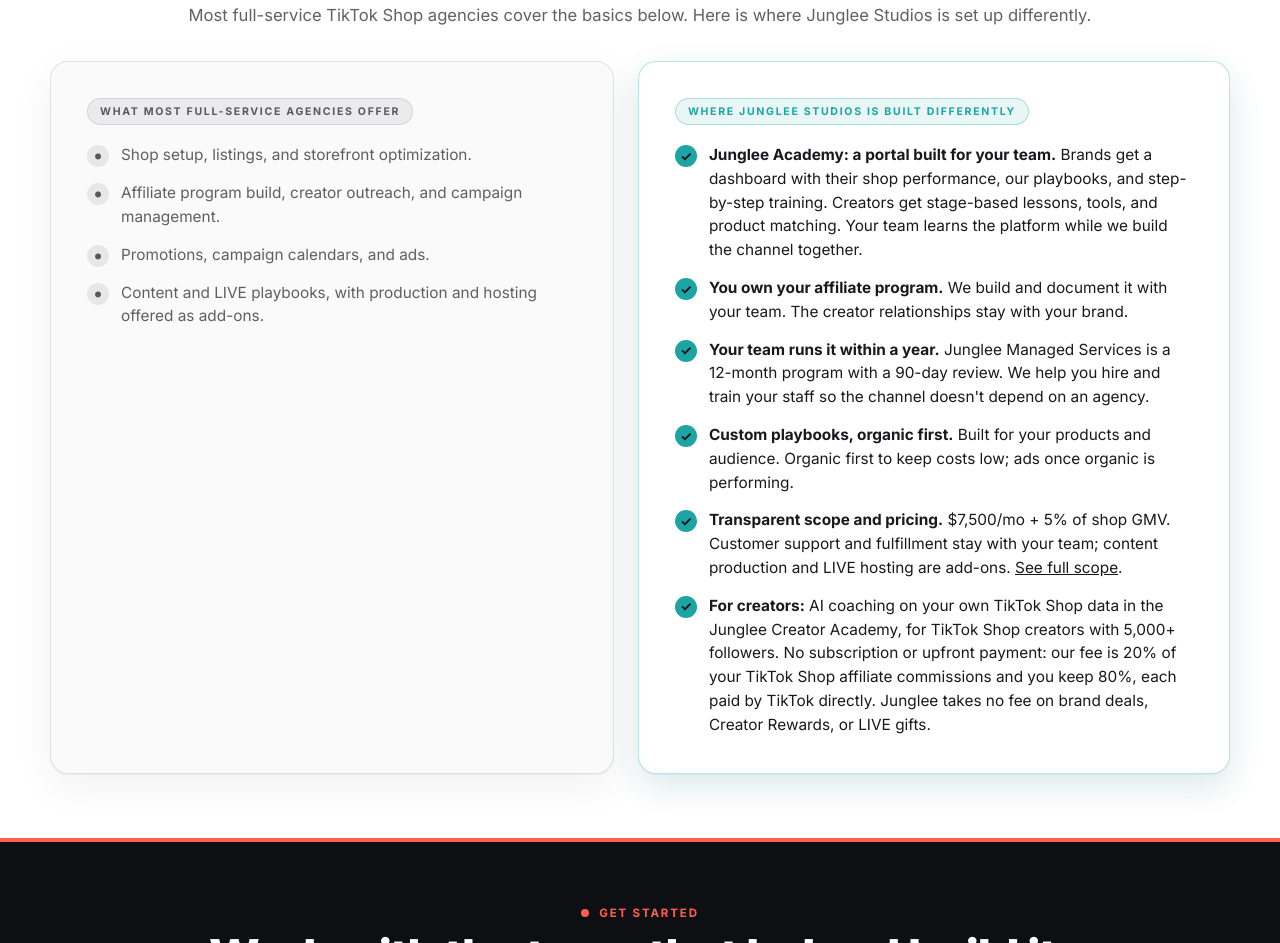
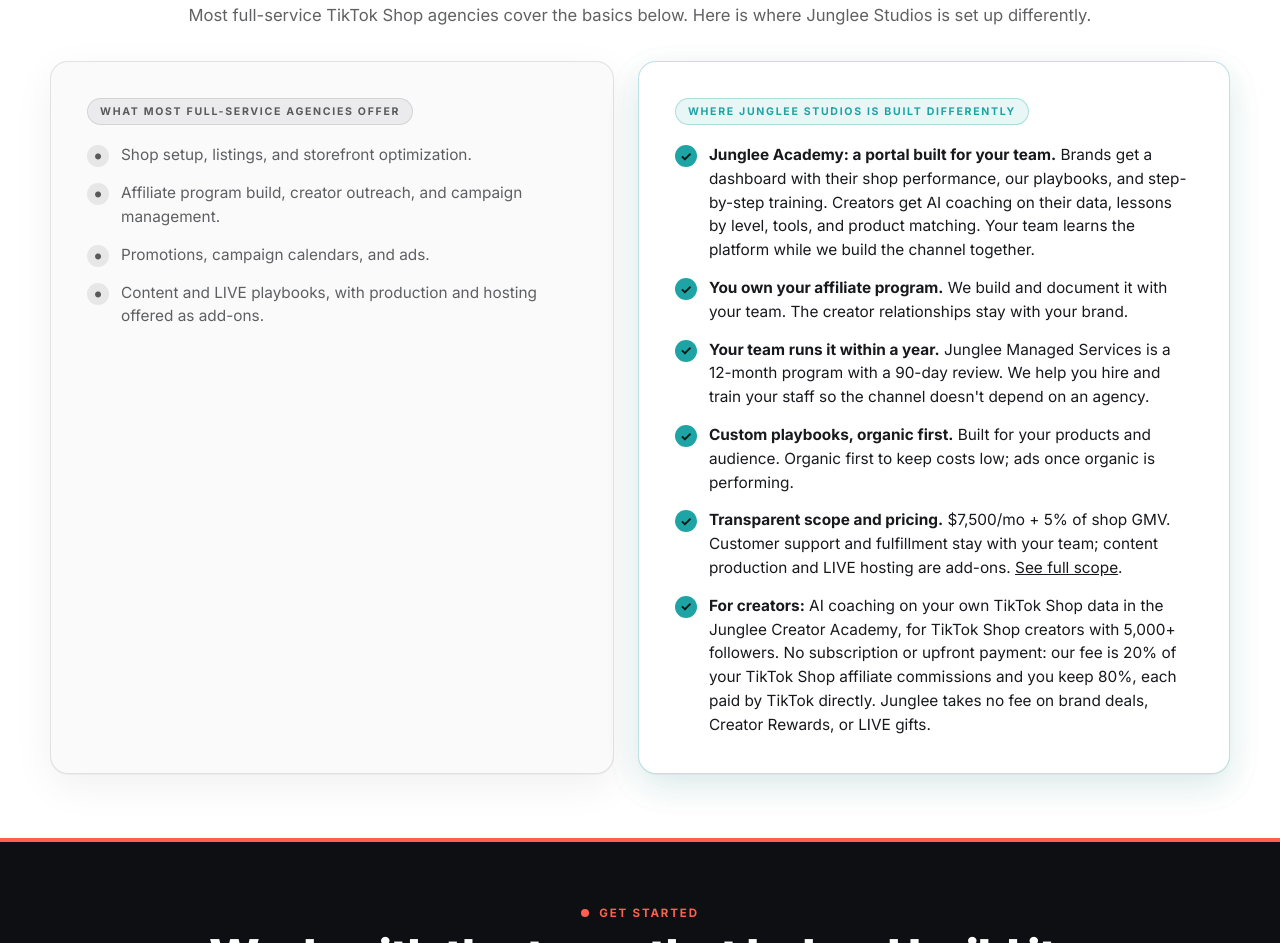
Before and after one commit to Junglee-Studios/junglee-website, a plain HTML site: page about-junglee.html in a window 1280 px wide. Shown: the part 6852-7795 px from the top of the page. Drawn offline with Linux system fonts and the light colour scheme.

Commit message:
About: drop stage-based
Co-Authored-By: Claude Opus 5.5 <noreply@anthropic.com>

Claude-Session: https://claude.ai/code/session_01Uu3KDRqkayKjii8YsS7U4p

```diff
--- a/about-junglee.html
+++ b/about-junglee.html
@@ -570,7 +570,7 @@
             <span class="diff-col__chip diff-col__chip--diff">Where Junglee Studios is built differently</span>
           </div>
           <ul class="diff-col__list">
-            <li><span class="diff-mark diff-mark--check" aria-hidden="true">&#10003;</span><span><strong>Junglee Academy: a portal built for your team.</strong> Brands get a dashboard with their shop performance, our playbooks, and step-by-step training. Creators get stage-based lessons, tools, and product matching. Your team learns the platform while we build the channel together.</span></li>
+            <li><span class="diff-mark diff-mark--check" aria-hidden="true">&#10003;</span><span><strong>Junglee Academy: a portal built for your team.</strong> Brands get a dashboard with their shop performance, our playbooks, and step-by-step training. Creators get AI coaching on their data, lessons by level, tools, and product matching. Your team learns the platform while we build the channel together.</span></li>
             <li><span class="diff-mark diff-mark--check" aria-hidden="true">&#10003;</span><span><strong>You own your affiliate program.</strong> We build and document it with your team. The creator relationships stay with your brand.</span></li>
             <li><span class="diff-mark diff-mark--check" aria-hidden="true">&#10003;</span><span><strong>Your team runs it within a year.</strong> Junglee Managed Services is a 12-month program with a 90-day review. We help you hire and train your staff so the channel doesn't depend on an agency.</span></li>
             <li><span class="diff-mark diff-mark--check" aria-hidden="true">&#10003;</span><span><strong>Custom playbooks, organic first.</strong> Built for your products and audience. Organic first to keep costs low; ads once organic is performing.</span></li>
```
